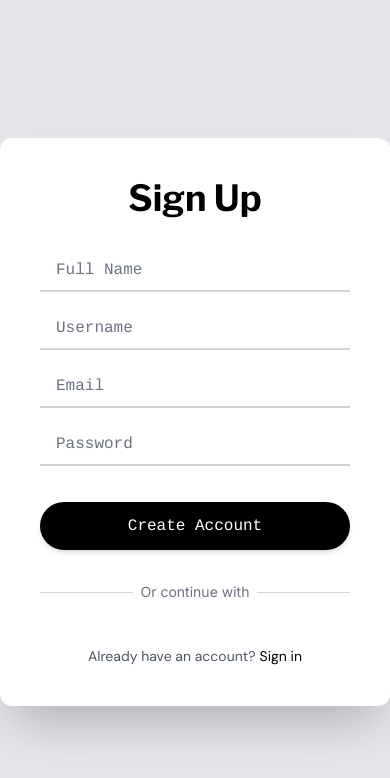
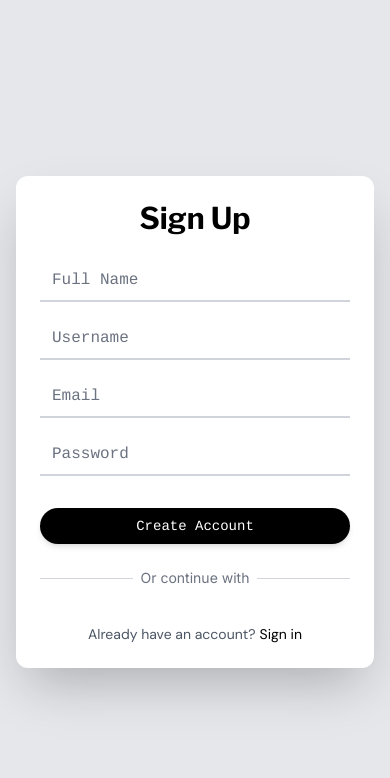
Before and after one commit to pickMe-Project/pickMe, a Next.js app in the folder client/: page /register in a window 390 px wide. Shown: the top 778 px of the page. Built offline with nearby package versions, Linux system fonts and the light colour scheme.

Commit message:
responsive design navbar, landing

```diff
--- a/client/src/app/(authLayout)/register/page.tsx
+++ b/client/src/app/(authLayout)/register/page.tsx
@@ -104,24 +104,24 @@ export default function Register() {
   };
 
   return (
-    <div className="flex items-center justify-center min-h-screen bg-gray-200">
-      <div className="w-full max-w-md p-10 space-y-8 bg-white rounded-xl shadow-2xl">
-        <h1 className="text-4xl font-bold text-center text-black font-libre">
+    <div className="flex items-center justify-center min-h-screen bg-gray-200 px-4 sm:px-6 lg:px-8">
+      <div className="w-full max-w-md p-6 sm:p-8 md:p-10 space-y-6 sm:space-y-8 bg-white rounded-xl shadow-2xl">
+        <h1 className="text-3xl sm:text-4xl font-bold text-center text-black font-libre">
           Sign Up
         </h1>
-        <form onSubmit={handleRegister} className="mt-10 space-y-6 font-cousine">
+        <form onSubmit={handleRegister} className="mt-8 sm:mt-10 space-y-4 sm:space-y-6 font-cousine">
           <div className="space-y-4">
             <div className="relative">
               <input
                 id="name"
                 name="name"
                 type="text"
-                className="w-full px-4 py-2 text-black bg-transparent border-b-2 border-gray-300 focus:outline-none focus:border-black transition duration-300 peer"
+                className="w-full px-3 sm:px-4 py-2 text-black bg-transparent border-b-2 border-gray-300 focus:outline-none focus:border-black transition duration-300 peer"
                 placeholder=" "
               />
               <label
                 htmlFor="name"
-                className="absolute left-4 top-2 text-gray-500 transition-all duration-300 transform -translate-y-6 scale-75 origin-[0] peer-placeholder-shown:scale-100 peer-placeholder-shown:translate-y-0 peer-focus:scale-75 peer-focus:-translate-y-6"
+                className="absolute left-3 sm:left-4 top-2 text-gray-500 transition-all duration-300 transform -translate-y-6 scale-75 origin-[0] peer-placeholder-shown:scale-100 peer-placeholder-shown:translate-y-0 peer-focus:scale-75 peer-focus:-translate-y-6"
               >
                 Full Name
               </label>
@@ -132,12 +132,12 @@ export default function Register() {
                 id="username"
                 name="username"
                 type="text"
-                className="w-full px-4 py-2 text-black bg-transparent border-b-2 border-gray-300 focus:outline-none focus:border-black transition duration-300 peer"
+                className="w-full px-3 sm:px-4 py-2 text-black bg-transparent border-b-2 border-gray-300 focus:outline-none focus:border-black transition duration-300 peer"
                 placeholder=" "
               />
               <label
                 htmlFor="username"
-                className="absolute left-4 top-2 text-gray-500 transition-all duration-300 transform -translate-y-6 scale-75 origin-[0] peer-placeholder-shown:scale-100 peer-placeholder-shown:translate-y-0 peer-focus:scale-75 peer-focus:-translate-y-6"
+                className="absolute left-3 sm:left-4 top-2 text-gray-500 transition-all duration-300 transform -translate-y-6 scale-75 origin-[0] peer-placeholder-shown:scale-100 peer-placeholder-shown:translate-y-0 peer-focus:scale-75 peer-focus:-translate-y-6"
               >
                 Username
               </label>
@@ -147,12 +147,12 @@ export default function Register() {
               <input
                 id="email"
                 name="email"
-                className="w-full px-4 py-2 text-black bg-transparent border-b-2 border-gray-300 focus:outline-none focus:border-black transition duration-300 peer"
+                className="w-full px-3 sm:px-4 py-2 text-black bg-transparent border-b-2 border-gray-300 focus:outline-none focus:border-black transition duration-300 peer"
                 placeholder=" "
               />
               <label
                 htmlFor="email"
-                className="absolute left-4 top-2 text-gray-500 transition-all duration-300 transform -translate-y-6 scale-75 origin-[0] peer-placeholder-shown:scale-100 peer-placeholder-shown:translate-y-0 peer-focus:scale-75 peer-focus:-translate-y-6"
+                className="absolute left-3 sm:left-4 top-2 text-gray-500 transition-all duration-300 transform -translate-y-6 scale-75 origin-[0] peer-placeholder-shown:scale-100 peer-placeholder-shown:translate-y-0 peer-focus:scale-75 peer-focus:-translate-y-6"
               >
                 Email
               </label>
@@ -163,29 +163,29 @@ export default function Register() {
                 id="password"
                 name="password"
                 type="password"
-                className="w-full px-4 py-2 text-black bg-transparent border-b-2 border-gray-300 focus:outline-none focus:border-black transition duration-300 peer"
+                className="w-full px-3 sm:px-4 py-2 text-black bg-transparent border-b-2 border-gray-300 focus:outline-none focus:border-black transition duration-300 peer"
                 placeholder=" "
               />
               <label
                 htmlFor="password"
-                className="absolute left-4 top-2 text-gray-500 transition-all duration-300 transform -translate-y-6 scale-75 origin-[0] peer-placeholder-shown:scale-100 peer-placeholder-shown:translate-y-0 peer-focus:scale-75 peer-focus:-translate-y-6"
+                className="absolute left-3 sm:left-4 top-2 text-gray-500 transition-all duration-300 transform -translate-y-6 scale-75 origin-[0] peer-placeholder-shown:scale-100 peer-placeholder-shown:translate-y-0 peer-focus:scale-75 peer-focus:-translate-y-6"
               >
                 Password
               </label>
               {errors.password && <p className="text-red-500 text-xs mt-1">{errors.password}</p>}
             </div>
           </div>
-          <div className="pt-3">
+          <div className="pt-4 sm:pt-6">
             <button
               type="submit"
               disabled={isSubmitting}
-              className="w-full px-6 py-3 text-white bg-black rounded-full hover:bg-gray-800 focus:outline-none focus:ring-2 focus:ring-offset-2 focus:ring-black transition duration-300 font-cousine shadow-md"
+              className="w-full px-4 sm:px-6 py-2 sm:py-3 text-white bg-black rounded-full hover:bg-gray-800 focus:outline-none focus:ring-2 focus:ring-offset-2 focus:ring-black transition duration-300 font-cousine shadow-md text-sm sm:text-base"
             >
               {isSubmitting ? 'Creating Account...' : 'Create Account'}
             </button>
           </div>
         </form>
-        <div className="mt-4">
+        <div className="mt-4 sm:mt-6">
           <div className="relative">
             <div className="absolute inset-0 flex items-center">
               <div className="w-full border-t border-gray-300"></div>
--- a/client/src/app/(withNavbar)/songs/page.tsx
+++ b/client/src/app/(withNavbar)/songs/page.tsx
@@ -56,9 +56,9 @@ export default function Songs() {
   return (
     <>
       {/* Search Bar */}
-      <div className="flex flex-col items-center justify-start pt-2 bg-white">
+      <div className="flex flex-col items-center justify-start pt-2 bg-white px-4 sm:px-6 lg:px-8">
         <div className="w-full max-w-3xl mb-5 text-center">
-          <h1 className="text-5xl font-bold mb-4 font-libre text-gray-800">
+          <h1 className="text-3xl sm:text-4xl md:text-5xl font-bold mb-4 font-libre text-gray-800">
             Journey to Rockstar Starts Here
           </h1>
         </div>
@@ -71,33 +71,33 @@ export default function Songs() {
         next={loadMore}
         hasMore={hasMore}
         loader={
-          <div className="my-10 flex justify-center items-center mx-auto">
+          <div className="my-6 sm:my-8 md:my-10 flex justify-center items-center mx-auto">
             <div className="relative inline-flex">
-              <div className="w-8 h-8 bg-yellow-400 rounded-full"></div>
-              <div className="w-8 h-8 bg-yellow-400 rounded-full absolute top-0 left-0 animate-ping"></div>
-              <div className="w-8 h-8 bg-yellow-400 rounded-full absolute top-0 left-0 animate-pulse"></div>
+              <div className="w-6 h-6 sm:w-8 sm:h-8 bg-yellow-400 rounded-full"></div>
+              <div className="w-6 h-6 sm:w-8 sm:h-8 bg-yellow-400 rounded-full absolute top-0 left-0 animate-ping"></div>
+              <div className="w-6 h-6 sm:w-8 sm:h-8 bg-yellow-400 rounded-full absolute top-0 left-0 animate-pulse"></div>
             </div>
-            <span className="ml-4 font-cousine text-lg text-gray-600">Loading...</span>
+            <span className="ml-3 sm:ml-4 font-cousine text-base sm:text-lg text-gray-600">Loading...</span>
           </div>
         }
         endMessage={
           songs.length > 0 && (
-            <p className="mb-8 text-center text-md font-light">
+            <p className="mb-6 sm:mb-8 text-center text-sm sm:text-md font-light">
               You have seen all songs
             </p>
           )
         }
       >
         {songs.length > 0 ? (
-          <div className="flex flex-wrap items-center justify-center bg-white gap-5 py-10">
+          <div className="flex flex-wrap items-center justify-center bg-white gap-3 sm:gap-4 md:gap-5 py-6 sm:py-8 md:py-10 px-4 sm:px-6 lg:px-8">
             {songs.map((song) => {
               return <SongCard key={song.slug} song={song} />;
             })}
           </div>
         ) : (
           !isLoading && (
-            <div className="container mx-auto px-4 py-8">
-              <p className="text-center text-red-600 font-cousine">Song not found</p>
+            <div className="container mx-auto px-4 py-6 sm:py-8">
+              <p className="text-center text-red-600 font-cousine text-sm sm:text-base">Song not found</p>
             </div>
           )
         )}
```
Also changed, not shown: client/src/app/(authLayout)/login/page.tsx (+11 -11 lines).
